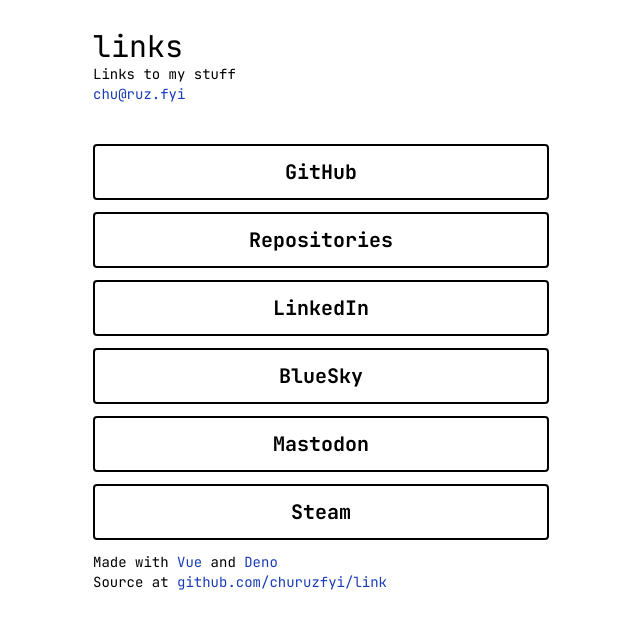
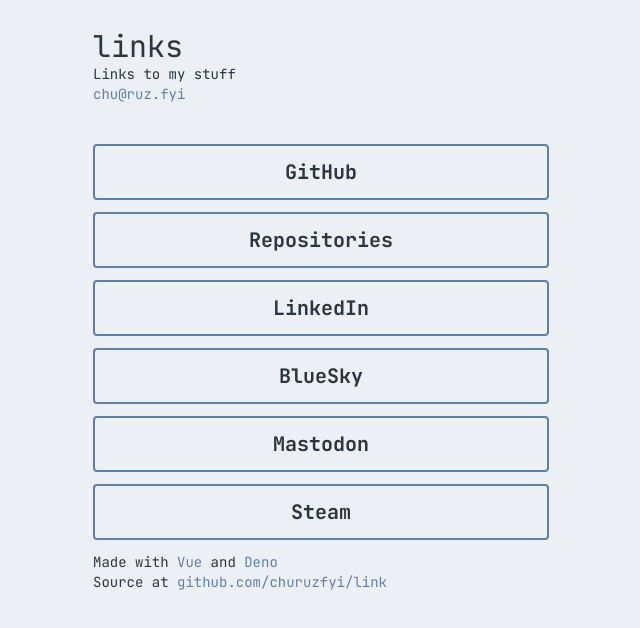
Before and after one commit to ruzfyi/www, a Vue app: page / in a window 1280 px wide. Shown: the top 628 px of the page, without its empty margins (319-959 px from the left). Built offline with nearby package versions, Linux system fonts and the light colour scheme.

Commit message:
theme detection and cleanup

```diff
--- /dev/null
+++ b/deno.json
@@ -0,0 +1,3 @@
+{
+  "allowScripts": ["npm:@tailwindcss/oxide@4.1.14", "npm:esbuild@0.25.10"]
+}
--- a/src/App.vue
+++ b/src/App.vue
@@ -3,14 +3,14 @@
 </script>
 
 <template>
-      <header class="p-7 m-auto sm:max-w-lg dark:bg-black dark:text-white">
+      <header class="p-7 m-auto sm:max-w-lg">
             <div class="text-left">
                   <h1 class="text-3xl">links</h1>
                   <p class="text-sm">Links to my stuff</p>
-                  <p class="text-sm reactive-blue-text decoration-solid"><a href="mailto:chu@ruz.fyi">chu@ruz.fyi</a></p>
+                  <p class="text-sm"><a class="text-accent" href="mailto:chu@ruz.fyi">chu@ruz.fyi</a></p>
             </div>
       </header>
-      <div class="px-7 flex flex-col m-auto my-3 sm:max-w-lg gap-3 dark:bg-black">
+      <div class="px-7 flex flex-col m-auto my-3 sm:max-w-lg gap-3">
           <Link
               title="GitHub"
               url="https://github.com/ruzfyi"
@@ -36,17 +36,9 @@
                   url="https://steamcommunity.com/id/magstermaster/"
             />
       </div>
-      <footer class="px-7 font-mono text-sm text-left m-auto my-3 sm:max-w-lg dark:text-white dark:bg-black">
-                  <p>Made with <span class="reactive-blue-text"><a href="https://vuejs.org/" target="_blank">Vue</a></span> and <span class="reactive-blue-text"><a href="https://deno.com/" target="_blank">Deno</a></span></p>
-                  <p>Source at <span class="reactive-blue-text"><a href="https://github.com/churuzfyi/link/" target="_blank">github.com/churuzfyi/link</a></span></p>
+      <footer class="px-7 font-mono text-sm text-left m-auto my-3 sm:max-w-lg">
+                  <p>Made with <span class="text-accent"><a href="https://vuejs.org/" target="_blank">Vue</a></span> and <span class="text-accent"><a href="https://deno.com/" target="_blank">Deno</a></span></p>
+                  <p>Source at <span class="text-accent"><a href="https://github.com/churuzfyi/link/" target="_blank">github.com/churuzfyi/link</a></span></p>
       </footer>
 
 </template>
-
-<style scoped>
-@reference "tailwindcss";
-
-.reactive-blue-text {
-      @apply text-blue-800 dark:text-blue-400;
-}
-</style>
--- a/src/components/Link.vue
+++ b/src/components/Link.vue
@@ -6,26 +6,25 @@
       }>();
 </script>
 <template>
-      <div class="link-container">
-            <a :href=url target="_blank">
-                  <div>
-                        <h1 class="link-title">{{title}}</h1>
-                  </div>
-            </a>
-      </div>
+      <a :href="url" target="_blank" class="link-container">
+            <div>
+                  <h1 class="link-title">{{ title }}</h1>
+            </div>
+      </a>
 </template>
 <style scoped>
 @reference "tailwindcss";
 .link-title {
       @apply text-xl font-mono font-bold inline-block;
 }
-/*.link-description {
-      @apply font-mono text-sm inline-block;
-}*/
-.link-horizontal {
-      @apply border-gray-400 border;
-}
 .link-container {
-      @apply font-mono border-2 border-black p-3 hover:bg-blue-800 hover:text-white hover:border-white transition-all dark:bg-black dark:text-white dark:border-white text-center rounded-sm;
+      @apply block font-mono border-2 p-3 transition-all text-center rounded-sm no-underline;
+      border-color: var(--color-accent);
+      color: var(--color-on-surface);
+      &:hover {
+            background-color: var(--color-accent);
+            color: var(--color-surface);
+            border-color: var(--color-surface);
+      }
 }
 </style>
--- a/src/main.ts
+++ b/src/main.ts
@@ -2,4 +2,12 @@
 import './style.css'
 import App from './App.vue'
 
+// ── Dark mode ─────────────────────────────────────
+const applyTheme = () => {
+  const prefersDark = window.matchMedia('(prefers-color-scheme: dark)').matches
+  document.documentElement.classList.toggle('dark', prefersDark)
+}
+applyTheme()
+window.matchMedia('(prefers-color-scheme: dark)').addEventListener('change', applyTheme)
+
 createApp(App).mount('#app')
--- a/src/style.css
+++ b/src/style.css
@@ -2,9 +2,55 @@
 @import "tailwindcss";
 
 @theme {
-      --font-mono: "JetBrains Mono", monospace;
+  --font-mono: "JetBrains Mono", monospace;
+
+  /* ── Nord colorscheme ─────────────────────────── */
+  /* https://www.nordtheme.com/docs/colors-and-palettes */
+  /* Polar Night */
+  --color-nord-0: #2e3440;
+  --color-nord-1: #3b4252;
+  --color-nord-2: #434c5e;
+  --color-nord-3: #4c566a;
+  /* Snow Storm */
+  --color-nord-4: #d8dee9;
+  --color-nord-5: #e5e9f0;
+  --color-nord-6: #eceff4;
+  /* Frost */
+  --color-nord-7: #8fbcbb;
+  --color-nord-8: #88c0d0;
+  --color-nord-9: #81a1c1;
+  --color-nord-10: #5e81ac;
+  /* Aurora */
+  --color-nord-11: #bf616a;
+  --color-nord-12: #d08770;
+  --color-nord-13: #ebcb8b;
+  --color-nord-14: #a3be8c;
+  --color-nord-15: #b48ead;
+
+  /* ── Light theme semantic tokens ──────────────── */
+  --color-surface: #eceff4;
+  --color-on-surface: #2e3440;
+  --color-accent: #5e81ac;
+  --color-accent-hover: #81a1c1;
+}
+
+/* ── Dark theme – Nord Dark overrides ──────────── */
+.dark {
+  --color-surface: #191C29FF;
+  --color-on-surface: #d8dee9;
+  --color-accent: #88c0d0;
+  --color-accent-hover: #6c99a6;
+}
+
+@media (prefers-color-scheme: dark) {
+  :root {
+    --color-surface: #191C29FF;
+    --color-on-surface: #d8dee9;
+    --color-accent: #88c0d0;
+    --color-accent-hover: #6c99a6;
+  }
 }
 
 body {
-      @apply dark:bg-black font-mono;
+  @apply bg-surface text-on-surface font-mono;
 }
```
